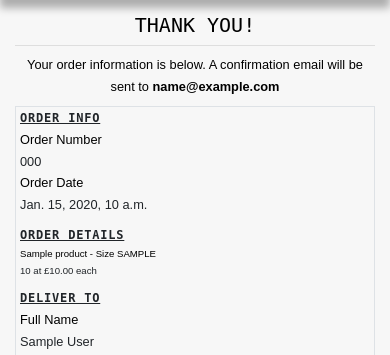
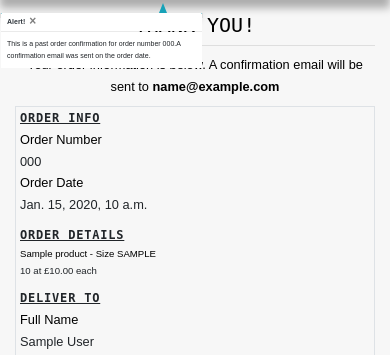
Before and after one commit to RussOakham/Immortal-Fitness-Collective, a Django app: page /profile/order_history/000 in a window 390 px wide. Shown: the part 59-414 px from the top of the page. Run offline with Django 3.2, Linux system fonts and the light colour scheme; tables that the repository leaves empty hold one stand-in row (values such as "Sample post"); parts of the project's set-up code (start-up, migrations or seed data) failed here and were passed over; some libraries are stand-ins or nearby versions.

Commit message:
Messages - Fixed responsive bug

```diff
--- a/static/css/base.css
+++ b/static/css/base.css
@@ -448,7 +448,7 @@ p {
 .message-container {
   position: fixed;
   top: 72px;
-  right: calc((100vw - 1140px) / 2);
+  right: calc((100vw - 15px) / 2);
   z-index: 9999;
 }
 
```
